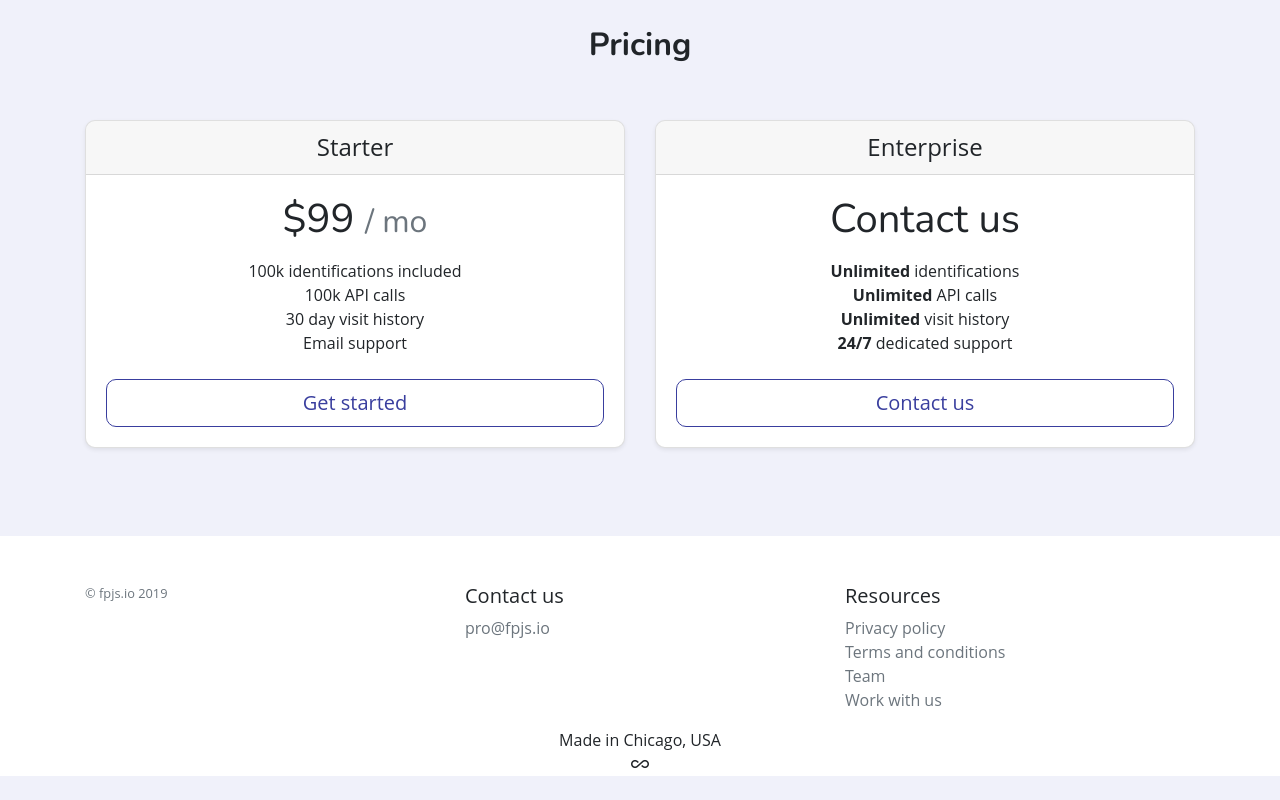
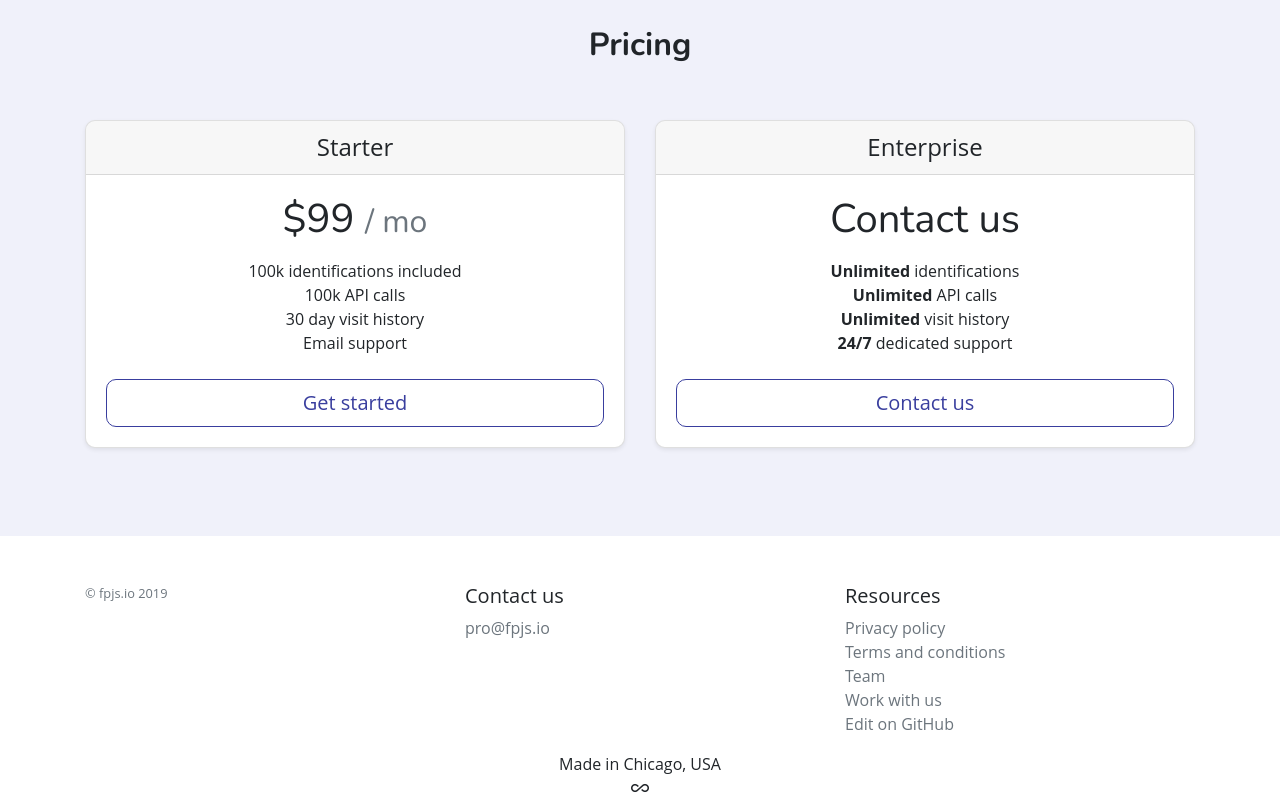
Before and after one commit to ishandutta2007/fpjs.io, a plain HTML site: page index.html in a window 1280 px wide. Shown: the part 2990-3790 px from the top of the page. Before the commit the page ends 3766 px from the top, so only its background shows below. Drawn offline with nearby package versions, Linux system fonts and the light colour scheme.

Commit message:
Updated links

```diff
--- a/index.html
+++ b/index.html
@@ -39,7 +39,8 @@
         </button>
         <div class="collapse navbar-collapse" id="navbarNavAltMarkup">
           <div class="navbar-nav">
-            <a href="#!trial" class="p-3 text-light" data-toggle="modal" data-target="#contact-modal" data-source="header">
+            <a href="#!trial" class="p-3 text-light" data-toggle="modal" data-target="#contact-modal"
+              data-source="header">
               Start your trial
             </a>
             <a href="/#features" class="p-3 text-decoration-none text-light" data-link="#features">
@@ -67,7 +68,8 @@
         <h2 id="accuracy">
           <span class="red">99.5%</span> identification accuracy
         </h2>
-        <button id="top-btn" class="btn btn-lg btn-primary" data-toggle="modal" data-target="#contact-modal" data-source="main">
+        <button id="top-btn" class="btn btn-lg btn-primary" data-toggle="modal" data-target="#contact-modal"
+          data-source="main">
           Contact us
         </button>
       </div>
@@ -491,11 +493,15 @@
                   <li><a class="text-muted" href="/privacy.html">Privacy policy</a></li>
                   <li><a class="text-muted" href="/terms.html">Terms and conditions</a></li>
                   <li>
-                    <a class="text-muted" href="https://github.com/valve" target="_blank">
+                    <a class="text-muted" href="https://github.com/fpjspro" target="_blank">
                       Team
                     </a>
                   </li>
                   <li><a class="text-muted" href="mailto:work@fpjs.io">Work with us</a></li>
+                  <li>
+                    <a class="text-muted" href="https://github.com/fpjspro/fpjs.io" target="_blank">
+                      Edit on GitHub
+                    </a></li>
                 </ul>
               </div>
             </div>
```
